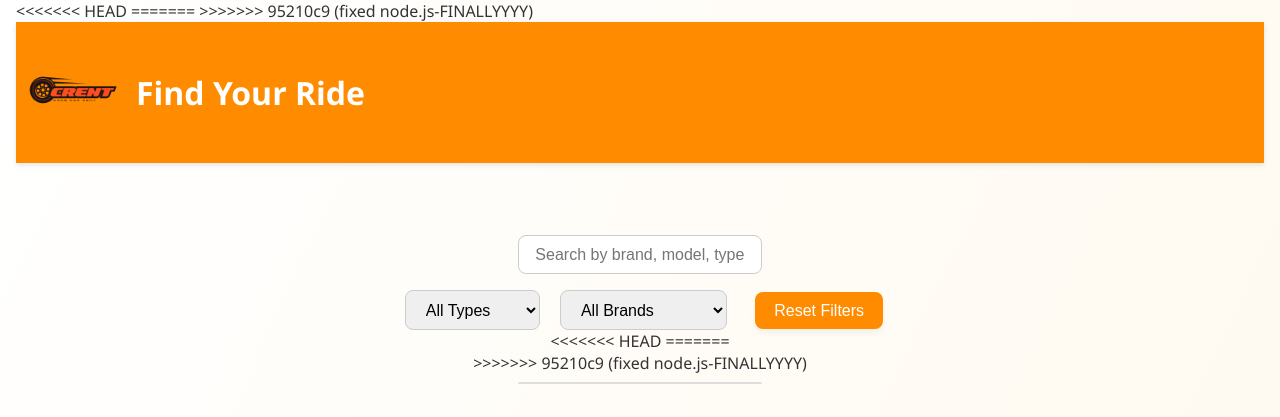
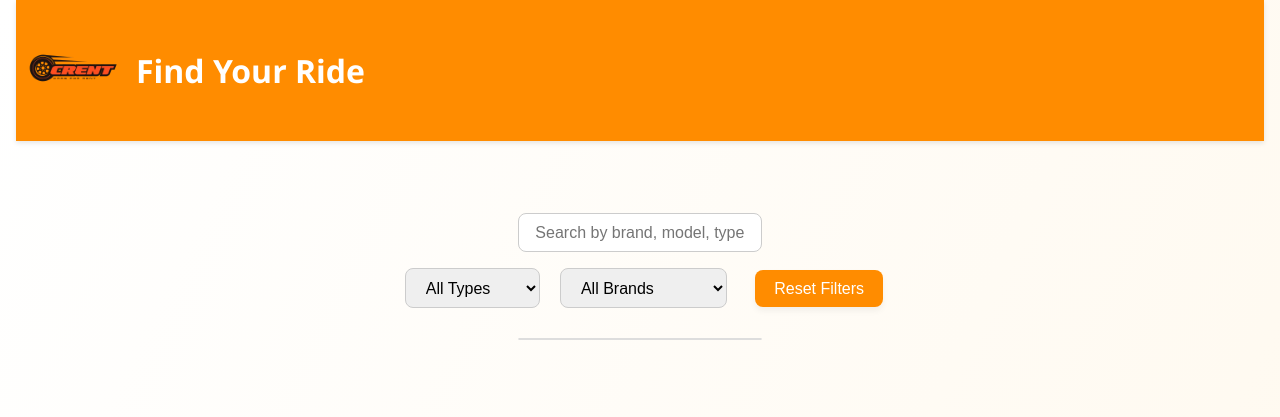
Before and after one commit to syedumaid/car-rental, a website: page index.html in a window 1280 px wide. Shown: the top 417 px of the page. Drawn offline with Linux system fonts and the light colour scheme.

Commit message:
fixed merge conflicts

```diff
--- a/index.html
+++ b/index.html
@@ -8,11 +8,7 @@
   <link rel="stylesheet" href="css/style.css">
 </head>
 <body>
-<<<<<<< HEAD
-  <!-- Header with Logo -->
-=======
 
->>>>>>> 95210c9 (fixed node.js-FINALLYYYY)
   <header>
     <div class="container header-container">
       <a href="index.html"><img src="img/logo.png" alt="Logo" class="logo"></a>
@@ -41,11 +37,7 @@
       <button id="resetBtn">Reset Filters</button>
 
     </div>
-<<<<<<< HEAD
-
-=======
     <br>
->>>>>>> 95210c9 (fixed node.js-FINALLYYYY)
     <ul id="suggestions" class="suggestion-list"></ul>
 
   </section>
```
